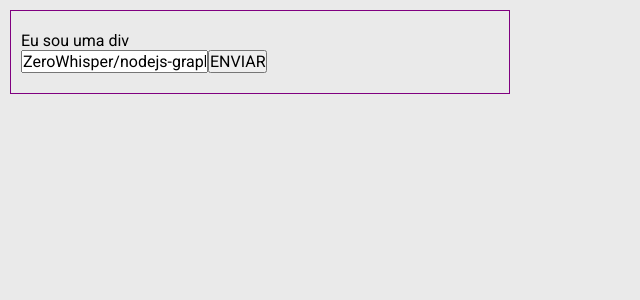
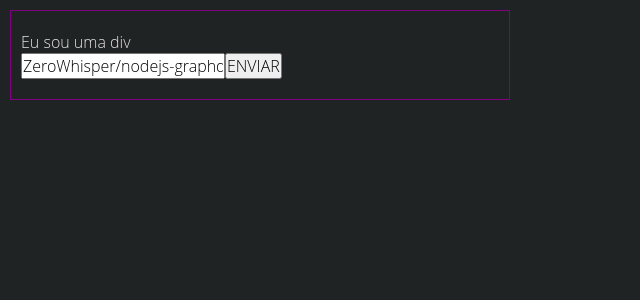
Before and after one commit to ZeroWhisper/react-base-typescript, a React (Create React App) app: page / in a window 1280 px wide. Shown: the top 300 px of the page, without its empty margins (0-640 px from the left). Built offline with nearby package versions, Linux system fonts and the light colour scheme.

Commit message:
style-update

```diff
--- /dev/null
+++ b/src/styles/colors.ts
@@ -0,0 +1,21 @@
+export default {
+  fonts: {
+    primary: 'rgb(232, 230, 227)',
+    secondary: 'rgb(157, 148, 136)',
+  },
+  background: {
+    might: 'rgb(24, 26, 27)',
+    weak: 'rgb(32, 35, 36)',
+  },
+  border: {
+    week: '#eaeaea',
+  },
+  status: {
+    primary: 'rgb(0, 98, 204)',
+    secondary: 'rgb(88, 95, 99)',
+    success: 'rgb(32, 134, 55)',
+    danger: 'rgb(165, 29, 42)',
+    warning: 'rgb(200, 150, 0)',
+    info: 'rgb(18, 130, 147)',
+  },
+};
--- /dev/null
+++ b/src/styles/fonts.ts
@@ -0,0 +1,3 @@
+export default {
+  general: 'Open Sans',
+};
--- a/src/styles/global.ts
+++ b/src/styles/global.ts
@@ -1,4 +1,7 @@
 import { createGlobalStyle, css } from 'styled-components';
+
+import colors from './colors';
+import fonts from './fonts';
 
 export default createGlobalStyle`
   * {
@@ -32,11 +35,20 @@ export default createGlobalStyle`
 
   body, input, button {
     font-size: 16px;
-    font-family: Roboto, Helvetica, sans-serif
+    font-family: ${fonts.general}, Roboto, Helvetica, sans-serif;
+    /* letter-spacing: 2.5px; */
+    font-weight: 100;
   }
 
   body {
-    background-color: #eaeaea;
+    /* Geek */
+    /* background-color: #181A1B; */
+    background-color: ${colors.background.weak};
+    color: ${colors.fonts.primary};
+
+    /* background-color: #eaeaea; */
+    /* background-color: #07A98A; */
+
     /* background-color: #39ff14; */
     /* background-color: #69ff46; */
     /* background-color: #AA00FF; */
--- /dev/null
+++ b/src/styles/metrics.ts
@@ -0,0 +1 @@
+export default {};
```
